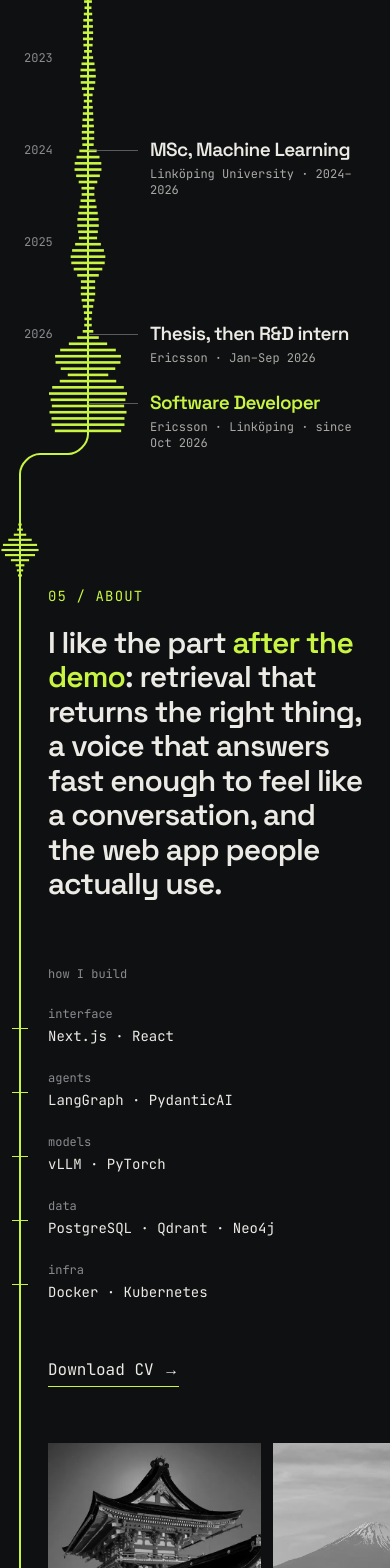
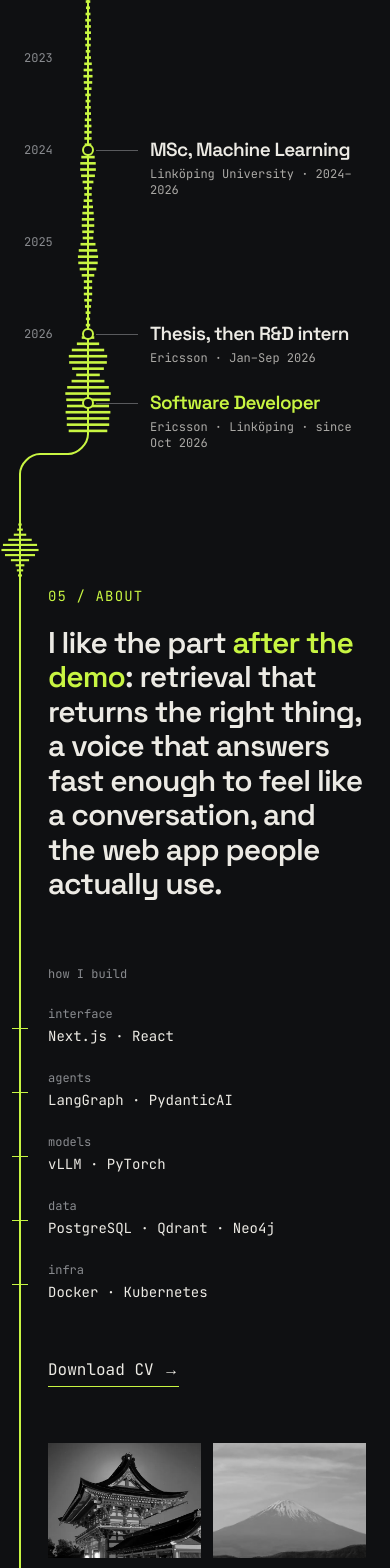
Before and after one commit to Berkay2002/portfolio-new, a Next.js app: page / in a window 390 px wide. Shown: the part 3948-5516 px from the top of the page. Built offline with nearby package versions, Linux system fonts and the light colour scheme.

Commit message:
Phone: Experience gets the desktop's milestone rings and a narrower wave that no longer covers the titles; About shows its four photos in a grid; the Contact title keeps its two lines; the footer links sit in a row

```diff
--- a/components/landing/sections.tsx
+++ b/components/landing/sections.tsx
@@ -461,7 +461,7 @@ export function Experience() {
       <div className="relative mt-10 h-[640px] lg:hidden">
         <A className="top-0 left-5" />
         <A className="top-[40px] left-[88px]" />
-        <Wave className="-translate-x-1/2 absolute top-[40px] left-[88px] h-[560px] w-[110px]" floor={0.02} n={90} peaks={careerPeaks} sweep vertical />
+        <Wave className="-translate-x-1/2 absolute top-[40px] left-[88px] h-[560px] w-16" floor={0.02} n={90} peaks={careerPeaks} sweep vertical />
         {years.map((y) => (
           <span className="-translate-y-1/2 absolute left-6 text-(--dim) text-xs" key={y} style={{ top: `${Y(y)}%` }}>
             {y}
@@ -471,7 +471,8 @@ export function Experience() {
           const t = c.experience.moments[i]!;
           return (
             <div className="absolute right-6 left-[150px]" key={m.at} style={{ top: `calc(${Y(m.at)}% - 12px)` }}>
-              <span className="-left-[62px] absolute top-3 h-px w-[50px] bg-(--dim)/60" />
+              <span className="-left-[62px] -translate-x-1/2 -translate-y-1/2 absolute top-3 size-3 rounded-full border-2 border-(--lime) bg-(--bg)" />
+              <span className="-left-[54px] absolute top-3 h-px w-[42px] bg-(--dim)/60" />
               <p className={cn("font-display text-[19px] leading-tight", i === 3 && "text-(--lime)")}>{t.title}</p>
               <p className="mt-1 text-(--fg)/70 text-xs">{t.line}</p>
             </div>
@@ -521,12 +522,12 @@ export function About() {
           </a>
         </div>
         {photos.length > 0 && (
-          <figure className="mt-14 pl-12 lg:mt-0 lg:w-[190px] lg:pl-0">
-            <div className="flex gap-3 overflow-x-auto lg:flex-col lg:gap-4 lg:overflow-visible">
+          <figure className="mt-14 pr-6 pl-12 lg:mt-0 lg:w-[190px] lg:pr-0 lg:pl-0">
+            <div className="grid grid-cols-2 gap-3 lg:flex lg:flex-col lg:gap-4">
               {photos.map((p) => (
-                <Link className="shrink-0" href="/photography" key={p.id}>
+                <Link href="/photography" key={p.id}>
                   {/* eslint-disable-next-line @next/next/no-img-element -- images are served unoptimized */}
-                  <img alt={p.alt} className="aspect-[4/3] h-40 w-auto object-cover grayscale transition-[filter] duration-500 hover:grayscale-0 lg:h-auto lg:w-full"
+                  <img alt={p.alt} className="aspect-[4/3] w-full object-cover grayscale transition-[filter] duration-500 hover:grayscale-0"
                     loading="lazy" src={photoUrl(p, true)} />
                 </Link>
               ))}
@@ -557,9 +558,9 @@ export function Contact() {
   ];
   return (
     <section className="relative scroll-mt-16 pt-32 text-center lg:pt-48" id="contact">
-      <div className="px-12">
+      <div className="px-6 lg:px-12">
         <Index>{c.contact.index}</Index>
-        <h2 className="font-display mt-5 text-[34px] leading-[1.02] lg:text-[clamp(56px,6.6vw,96px)]">
+        <h2 className="font-display mt-5 text-[32px] leading-[1.02] lg:text-[clamp(56px,6.6vw,96px)]">
           <span className="block">{c.contact.title[0]}</span>
           <span className="block">{c.contact.title[1]}</span>
         </h2>
@@ -587,7 +588,7 @@ export function Contact() {
           <span className="font-display text-2xl">Berkay Orhan</span>
           <span className="text-(--dim) text-sm">© 2026</span>
         </p>
-        <nav className="flex flex-col text-(--dim) text-sm lg:flex-row lg:gap-10">
+        <nav className="flex flex-wrap gap-x-6 text-(--dim) text-sm lg:gap-x-10">
           {footer.map(([href, label]) => (
             <a className={cn("flex h-11 items-center", link)} href={href} key={href}>
               {label}
```
